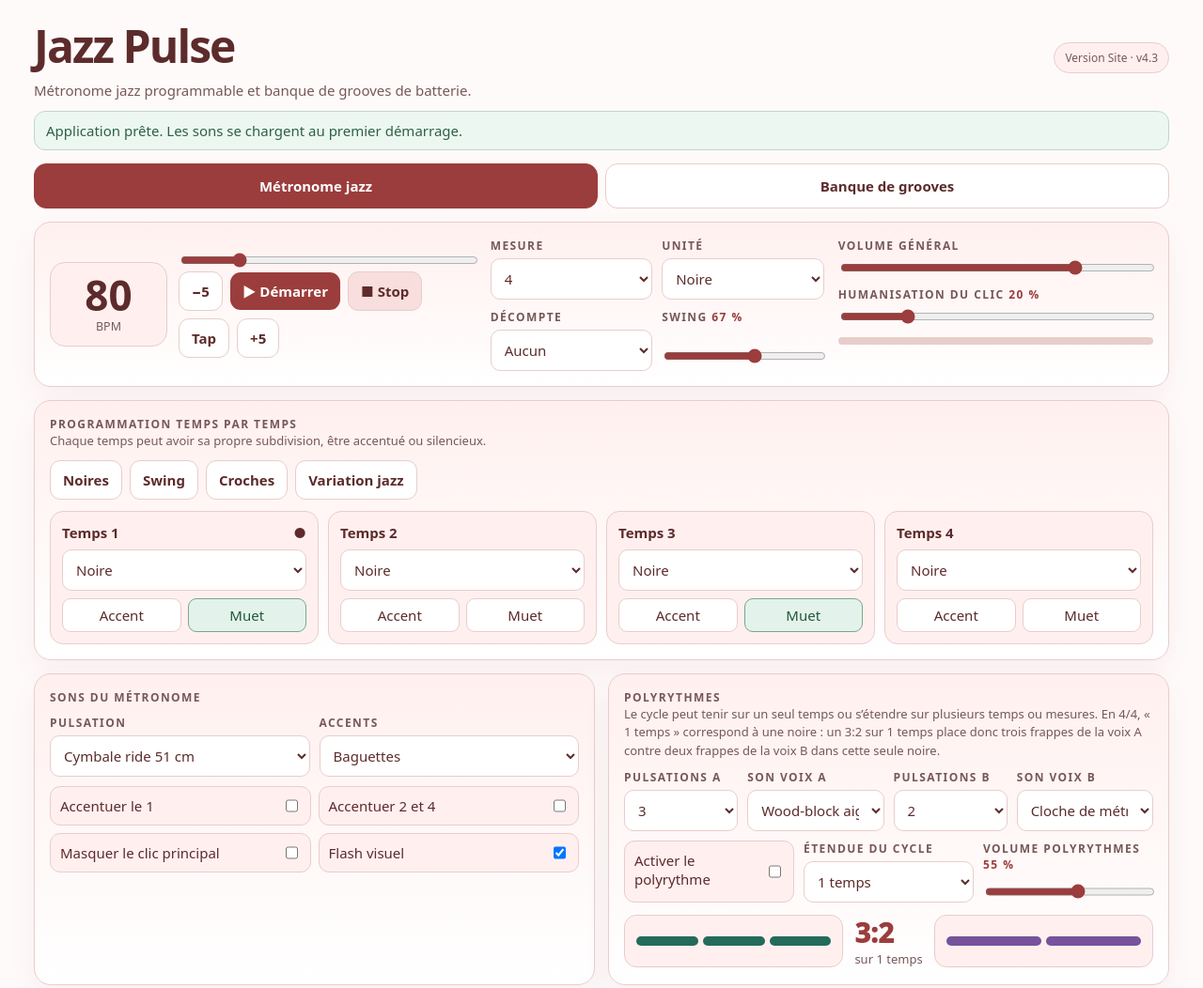
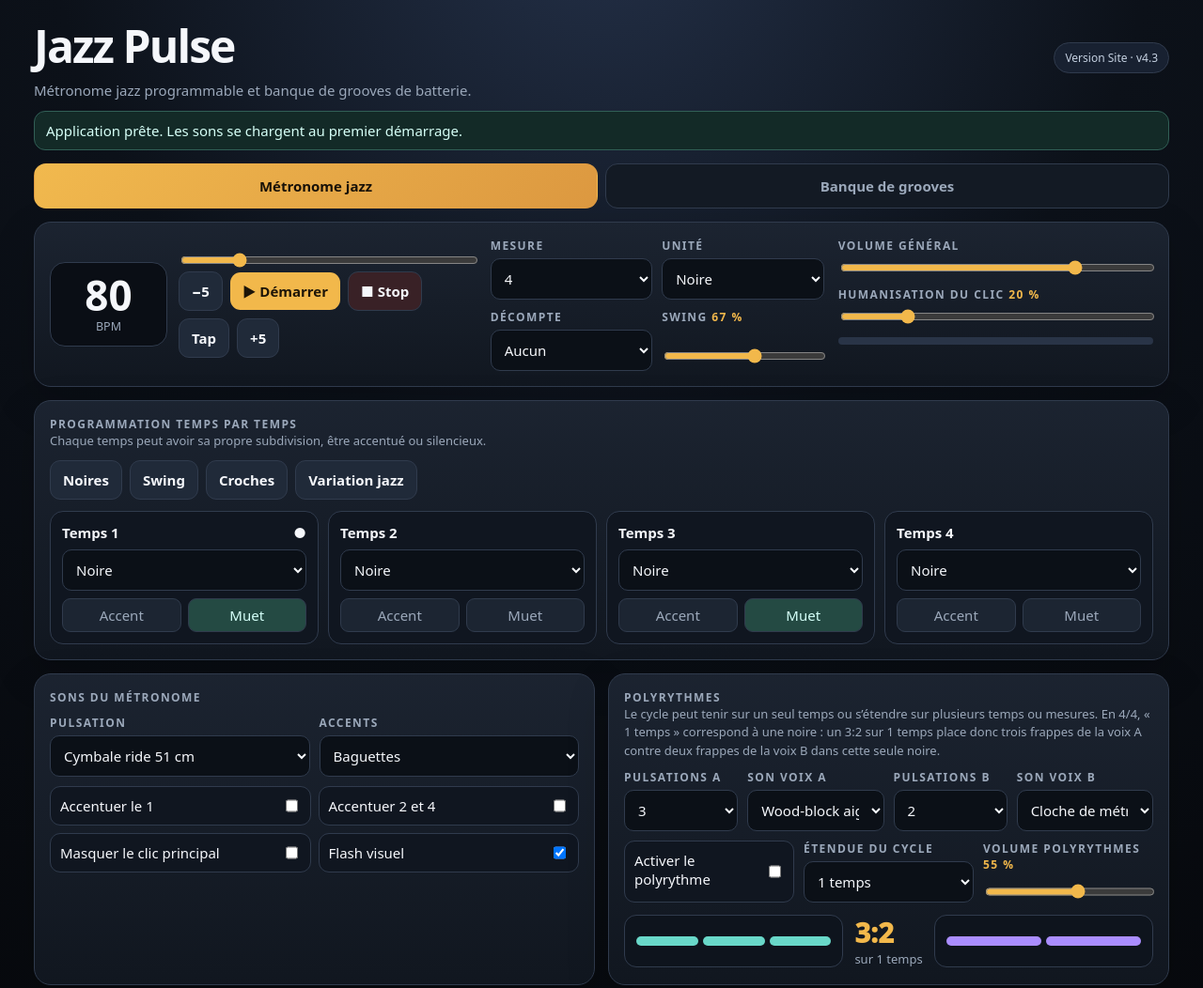
Before and after one commit to olivierplataroti-svg/jazz-pulse, a plain HTML site: page index.html in a window 1280 px wide. Shown: the top 1052 px of the page at 94% size. Drawn offline with Linux system fonts and the light colour scheme.

Commit message:
Restore Jazz Pulse appearance before pastel palette

```diff
--- a/index.html
+++ b/index.html
@@ -7,51 +7,36 @@
 
   <meta charset="utf-8">
   <meta name="viewport" content="width=device-width,initial-scale=1,viewport-fit=cover">
-  <meta name="theme-color" content="#fff0ef">
+  <meta name="theme-color" content="#0a0e15">
   <meta name="apple-mobile-web-app-capable" content="yes">
   <meta name="apple-mobile-web-app-status-bar-style" content="black-translucent">
   <title>Jazz Pulse — Métronome jazz et banque de grooves</title>
   <style>
-    :root{--bg:#110809;--panel:#251415;--panel2:#1d0e0f;--line:#4d3032;--text:#fbf5f6;--muted:#ba9b9e;--gold:#f2b84b;--mint:#d86972;--purple:#aa8dff;--red:#ef7d7d;--blue:#ff6f7b}
+    :root{--bg:#080b11;--panel:#141b25;--panel2:#0e141d;--line:#303b4d;--text:#f5f7fb;--muted:#9ba8ba;--gold:#f2b84b;--mint:#69d8c9;--purple:#aa8dff;--red:#ef7d7d;--blue:#6faaff}
     *{box-sizing:border-box} html{background:var(--bg)}
-    body{margin:0;min-height:100vh;background:radial-gradient(circle at 50% -10%,#492427 0,#190c0d 42%,#0d0707 100%);color:var(--text);font:15px system-ui,-apple-system,"Segoe UI",sans-serif;-webkit-tap-highlight-color:transparent}
+    body{margin:0;min-height:100vh;background:radial-gradient(circle at 50% -10%,#243149 0,#0c1119 42%,#07090d 100%);color:var(--text);font:15px system-ui,-apple-system,"Segoe UI",sans-serif;-webkit-tap-highlight-color:transparent}
     button,select,input{font:inherit}button{touch-action:manipulation}.app{max-width:1240px;margin:auto;padding:16px 16px calc(46px + env(safe-area-inset-bottom))}
     .top{display:flex;justify-content:space-between;gap:12px;align-items:center}.top h1{margin:0;font-size:clamp(30px,5vw,48px);letter-spacing:-.04em}.top p{margin:5px 0 0;color:var(--muted)}
-    .badge{border:1px solid var(--line);background:#31181a;color:#e0c4c6;border-radius:999px;padding:7px 11px;font-size:12px;white-space:nowrap}
-    .notice{margin-top:12px;padding:10px 12px;border:1px solid #315f56;background:#2a1315;border-radius:12px;color:#d6fff7}.notice.error{border-color:#714149;background:#321a20;color:#ffd9dc}
-    .tabs{display:flex;gap:8px;margin-top:14px}.tab{flex:1;border:1px solid var(--line);background:#241314;color:var(--muted);padding:13px;border-radius:13px;font-weight:850}.tab.active{background:linear-gradient(135deg,#f1b94e,#dc9840);color:#181108;border-color:transparent}
-    .panel{margin-top:14px;background:linear-gradient(180deg,rgba(49,28,30,.97),rgba(32,17,18,.97));border:1px solid var(--line);border-radius:18px;padding:16px;box-shadow:0 16px 45px rgba(0,0,0,.18)}
-    .transport{display:grid;grid-template-columns:1.15fr .9fr .85fr;gap:15px}.bpmGrid{display:grid;grid-template-columns:125px 1fr;gap:12px;align-items:center}.readout{background:#150a0b;border:1px solid var(--line);border-radius:16px;text-align:center;padding:12px}.readout b{display:block;font-size:44px;line-height:1}.readout small{color:var(--muted)}
-    .btn{border:1px solid var(--line);background:#392022;color:var(--text);border-radius:11px;padding:10px 13px;font-weight:800}.btn:disabled{opacity:.5}.primary{background:var(--gold);color:#1d1508;border:0}.danger{background:#392126}.secondary{background:#4b191d;border-color:#7d363c}
+    .badge{border:1px solid var(--line);background:#182131;color:#c4d0e0;border-radius:999px;padding:7px 11px;font-size:12px;white-space:nowrap}
+    .notice{margin-top:12px;padding:10px 12px;border:1px solid #315f56;background:#132a27;border-radius:12px;color:#d6fff7}.notice.error{border-color:#714149;background:#321a20;color:#ffd9dc}
+    .tabs{display:flex;gap:8px;margin-top:14px}.tab{flex:1;border:1px solid var(--line);background:#131a24;color:var(--muted);padding:13px;border-radius:13px;font-weight:850}.tab.active{background:linear-gradient(135deg,#f1b94e,#dc9840);color:#181108;border-color:transparent}
+    .panel{margin-top:14px;background:linear-gradient(180deg,rgba(28,36,49,.97),rgba(17,23,32,.97));border:1px solid var(--line);border-radius:18px;padding:16px;box-shadow:0 16px 45px rgba(0,0,0,.18)}
+    .transport{display:grid;grid-template-columns:1.15fr .9fr .85fr;gap:15px}.bpmGrid{display:grid;grid-template-columns:125px 1fr;gap:12px;align-items:center}.readout{background:#0a0e15;border:1px solid var(--line);border-radius:16px;text-align:center;padding:12px}.readout b{display:block;font-size:44px;line-height:1}.readout small{color:var(--muted)}
+    .btn{border:1px solid var(--line);background:#202a39;color:var(--text);border-radius:11px;padding:10px 13px;font-weight:800}.btn:disabled{opacity:.5}.primary{background:var(--gold);color:#1d1508;border:0}.danger{background:#392126}.secondary{background:#19324b;border-color:#365a7d}
     .row{display:flex;flex-wrap:wrap;gap:8px;align-items:center}.field{display:grid;gap:5px}.field label,.sectionTitle{color:var(--muted);font-size:12px;text-transform:uppercase;letter-spacing:.12em;font-weight:900}.grid2{display:grid;grid-template-columns:1fr 1fr;gap:10px}.grid3{display:grid;grid-template-columns:repeat(3,1fr);gap:10px}.grid4{display:grid;grid-template-columns:repeat(4,1fr);gap:10px}
-    select,input[type=number],input[type=text]{width:100%;background:#170b0c;color:var(--text);border:1px solid var(--line);border-radius:10px;padding:10px}input[type=range]{width:100%;accent-color:var(--gold)}
-    .meter{height:8px;background:#47292b;border-radius:99px;overflow:hidden;margin-top:12px}.meter i{display:block;height:100%;width:0;background:linear-gradient(90deg,var(--mint),var(--gold));transition:width .05s}
-    .beats{display:grid;grid-template-columns:repeat(4,minmax(170px,1fr));gap:10px;margin-top:12px}.beat{background:#201011;border:1px solid var(--line);border-radius:14px;padding:12px;transition:.08s}.beat.active{border-color:var(--gold);transform:translateY(-2px);box-shadow:0 0 0 2px rgba(241,185,78,.12)}.beatHead{display:flex;justify-content:space-between;margin-bottom:8px;font-weight:900}
-    .toggleRow{display:flex;gap:7px;margin-top:8px}.toggle{flex:1;border:1px solid var(--line);background:#321c1e;color:var(--muted);border-radius:9px;padding:7px}.toggle.on{background:#244a43;color:#ffd4d8}.toggle.accent.on{background:#553f1c;color:#ffe7a8}
-    .twoCol{display:grid;grid-template-columns:1fr 1fr;gap:14px}.switch{display:flex;justify-content:space-between;gap:10px;padding:10px;background:#201011;border:1px solid var(--line);border-radius:11px}.switches{display:grid;grid-template-columns:1fr 1fr;gap:8px}
-    .polyTop{display:grid;grid-template-columns:1fr 1.2fr 1fr 1.2fr;gap:10px;margin-top:10px}.poly{display:grid;grid-template-columns:1fr auto 1fr;gap:12px;align-items:center;margin-top:12px}.side{background:#1d0e0f;border:1px solid var(--line);border-radius:13px;padding:12px}.ratio{font-size:29px;font-weight:950;color:var(--gold)}.dots{display:flex;gap:5px;height:30px;align-items:center}.dots i{height:10px;flex:1;border-radius:99px}.dots .a{background:var(--mint)}.dots .b{background:var(--purple)}
+    select,input[type=number],input[type=text]{width:100%;background:#0b1017;color:var(--text);border:1px solid var(--line);border-radius:10px;padding:10px}input[type=range]{width:100%;accent-color:var(--gold)}
+    .meter{height:8px;background:#293447;border-radius:99px;overflow:hidden;margin-top:12px}.meter i{display:block;height:100%;width:0;background:linear-gradient(90deg,var(--mint),var(--gold));transition:width .05s}
+    .beats{display:grid;grid-template-columns:repeat(4,minmax(170px,1fr));gap:10px;margin-top:12px}.beat{background:#101620;border:1px solid var(--line);border-radius:14px;padding:12px;transition:.08s}.beat.active{border-color:var(--gold);transform:translateY(-2px);box-shadow:0 0 0 2px rgba(241,185,78,.12)}.beatHead{display:flex;justify-content:space-between;margin-bottom:8px;font-weight:900}
+    .toggleRow{display:flex;gap:7px;margin-top:8px}.toggle{flex:1;border:1px solid var(--line);background:#1c2532;color:var(--muted);border-radius:9px;padding:7px}.toggle.on{background:#244a43;color:#d4fff8}.toggle.accent.on{background:#553f1c;color:#ffe7a8}
+    .twoCol{display:grid;grid-template-columns:1fr 1fr;gap:14px}.switch{display:flex;justify-content:space-between;gap:10px;padding:10px;background:#101620;border:1px solid var(--line);border-radius:11px}.switches{display:grid;grid-template-columns:1fr 1fr;gap:8px}
+    .polyTop{display:grid;grid-template-columns:1fr 1.2fr 1fr 1.2fr;gap:10px;margin-top:10px}.poly{display:grid;grid-template-columns:1fr auto 1fr;gap:12px;align-items:center;margin-top:12px}.side{background:#0e141d;border:1px solid var(--line);border-radius:13px;padding:12px}.ratio{font-size:29px;font-weight:950;color:var(--gold)}.dots{display:flex;gap:5px;height:30px;align-items:center}.dots i{height:10px;flex:1;border-radius:99px}.dots .a{background:var(--mint)}.dots .b{background:var(--purple)}
     .hidden{display:none!important}.small,.help{color:var(--muted);font-size:13px;line-height:1.5}.value{color:var(--gold);font-weight:900}
-    .grooveCard{display:grid;grid-template-columns:1.25fr .75fr;gap:14px}.cover{min-height:220px;display:grid;place-items:center;background:radial-gradient(circle,#492629,#1a0d0e 70%);border:1px solid var(--line);border-radius:15px}.disc{width:150px;height:150px;border-radius:50%;border:3px solid var(--gold);display:grid;place-items:center;text-align:center;font-weight:950;box-shadow:0 0 45px rgba(241,185,78,.12)}.disc.playing{animation:spin 5s linear infinite}@keyframes spin{to{transform:rotate(360deg)}}
-    .status{margin-top:10px;color:var(--muted)}.library{display:grid;grid-template-columns:repeat(2,1fr);gap:10px;margin-top:10px}.grooveItem{width:100%;text-align:left;background:#201011;border:1px solid var(--line);color:var(--text);border-radius:14px;padding:13px}.grooveItem.active{border-color:var(--gold);box-shadow:0 0 0 2px rgba(241,185,78,.10)}.grooveItem b{font-size:16px}.tag{display:inline-block;border:1px solid var(--line);border-radius:99px;padding:4px 7px;font-size:11px;color:#dfc7c9;margin:2px}
-    .pulseRow{display:flex;justify-content:center;gap:12px;margin-top:12px}.pulseDot{width:18px;height:18px;border-radius:50%;border:1px solid #785255;background:#2d181a}.pulseDot.active{background:var(--gold);border-color:var(--gold);box-shadow:0 0 16px rgba(241,185,78,.7)}.version{margin-top:16px;text-align:center;color:#866669;font-size:11px}
+    .grooveCard{display:grid;grid-template-columns:1.25fr .75fr;gap:14px}.cover{min-height:220px;display:grid;place-items:center;background:radial-gradient(circle,#263449,#0d121a 70%);border:1px solid var(--line);border-radius:15px}.disc{width:150px;height:150px;border-radius:50%;border:3px solid var(--gold);display:grid;place-items:center;text-align:center;font-weight:950;box-shadow:0 0 45px rgba(241,185,78,.12)}.disc.playing{animation:spin 5s linear infinite}@keyframes spin{to{transform:rotate(360deg)}}
+    .status{margin-top:10px;color:var(--muted)}.library{display:grid;grid-template-columns:repeat(2,1fr);gap:10px;margin-top:10px}.grooveItem{width:100%;text-align:left;background:#101620;border:1px solid var(--line);color:var(--text);border-radius:14px;padding:13px}.grooveItem.active{border-color:var(--gold);box-shadow:0 0 0 2px rgba(241,185,78,.10)}.grooveItem b{font-size:16px}.tag{display:inline-block;border:1px solid var(--line);border-radius:99px;padding:4px 7px;font-size:11px;color:#c7d1df;margin:2px}
+    .pulseRow{display:flex;justify-content:center;gap:12px;margin-top:12px}.pulseDot{width:18px;height:18px;border-radius:50%;border:1px solid #526078;background:#18202d}.pulseDot.active{background:var(--gold);border-color:var(--gold);box-shadow:0 0 16px rgba(241,185,78,.7)}.version{margin-top:16px;text-align:center;color:#667386;font-size:11px}
     @media(max-width:920px){.transport,.twoCol,.grooveCard{grid-template-columns:1fr}.beats{grid-template-columns:repeat(2,1fr)}.polyTop{grid-template-columns:1fr 1fr}}
     @media(max-width:580px){.app{padding:10px 10px calc(38px + env(safe-area-inset-bottom))}.badge{display:none}.bpmGrid,.grid2,.grid3,.grid4,.switches,.poly,.beats,.library,.polyTop{grid-template-columns:1fr}.tabs{position:sticky;top:5px;z-index:5}}
   </style>
-<style id="club-jazz-pastel">
-/* Club jazz Pulse: pale ruby surfaces, dark controls and labels. */
-:root{--app-pastel:#fff0ef;--app-canvas:#fffafa;--app-tint:#f8dedd;--app-ink:#5d2b2b;--app-accent:#9b3d3c;--app-muted:#775858;--app-line:#e8cdcb;color-scheme:light;--bg:var(--app-canvas);--panel:var(--app-pastel);--panel2:#fff;--line:var(--app-line);--text:var(--app-ink);--muted:var(--app-muted);--gold:var(--app-accent);--mint:#246b5c;--purple:#76539c;--red:#9b3d3c;--blue:var(--app-accent)}
-html,body{background:var(--app-canvas);color:var(--app-ink)}
-.panel{background:linear-gradient(180deg,var(--app-pastel),#fff);box-shadow:0 12px 30px #5d2b2b0d}
-.readout,.beat,.switch,.side,.grooveItem,.cover{background:var(--app-pastel);color:var(--app-ink)}
-.tab,.btn,.toggle,select,input[type=number],input[type=text]{background:#fff;color:var(--app-ink);border-color:var(--app-line)}
-.tab.active,.btn.primary{background:var(--app-accent);color:#fff;border-color:var(--app-accent)}
-.btn.danger,.btn.secondary{background:var(--app-tint);color:var(--app-ink);border-color:var(--app-line)}
-.badge,.tag{background:var(--app-pastel);color:var(--app-muted);border-color:var(--app-line)}
-.meter{background:var(--app-line)}.pulseDot{background:var(--app-tint);border-color:var(--app-muted)}
-.toggle.on{background:#e3f3eb;color:#24583e;border-color:#7ca58c}.toggle.accent.on{background:#fff0d7;color:#765120;border-color:#b58a48}
-.notice{background:#edf7f1;color:#2d6148;border-color:#bdd9c8}.notice.error{background:#fff0ef;color:#923a35;border-color:#dbaaa4}
-.version{color:var(--app-muted)}
-</style>
 </head>
 <body>
 <div class="app">
```
